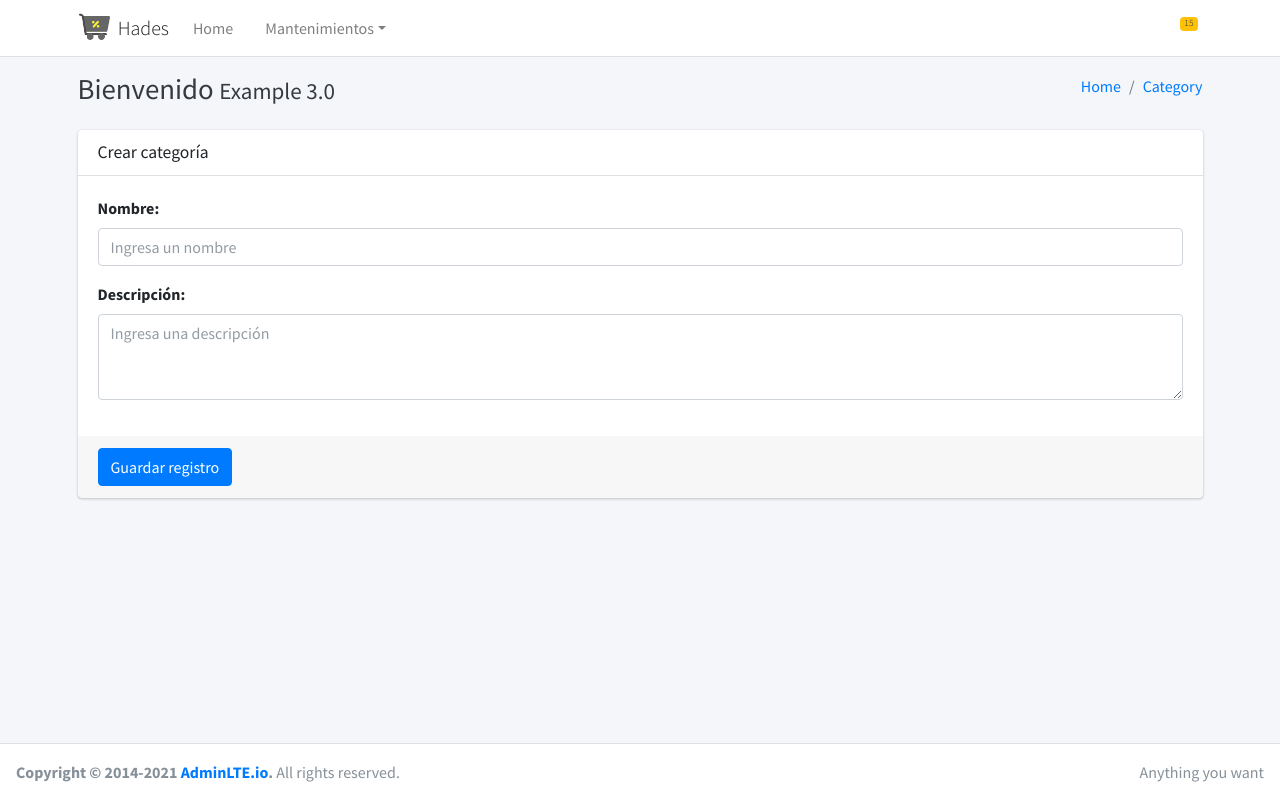
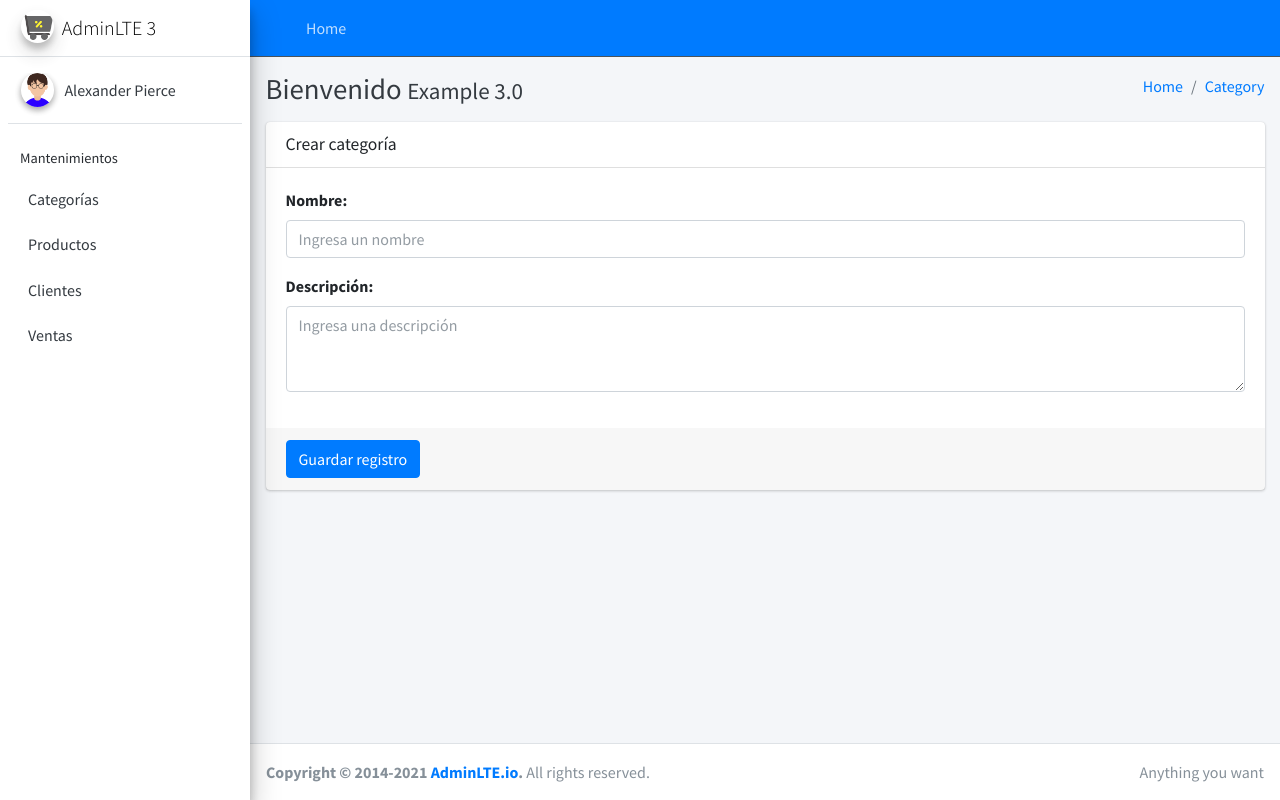
Before and after one commit to geozevallos/django-practica, a Django app: page /erp/category/add/ in a window 1280 px wide. Run offline with Django 3.2, Linux system fonts and the light colour scheme; some libraries are stand-ins or nearby versions.

Commit message:
Puliendo el proyecto, plantillas y demás

```diff
--- a/app/core/erp/templates/category/delete.html
+++ b/app/core/erp/templates/category/delete.html
@@ -1,4 +1,4 @@
-{% extends 'body.html' %}
+{% extends 'layout.html' %}
 
 {% block content %}
 <form action="" method="post" id="deleteForm">
--- a/app/templates/form.html
+++ b/app/templates/form.html
@@ -1,4 +1,5 @@
-{% extends 'body.html' %} {% block content %}
+{% extends 'layout.html' %}
+{% block content %}
 
 <form id="formCreation" action="" method="post">
   <div class="card card-default">
--- a/app/templates/header.html
+++ /dev/null
@@ -1,61 +0,0 @@
-{% load static %}
-<!-- Navbar -->
-<nav class="main-header navbar navbar-expand-md navbar-light navbar-white">
-  <div class="container">
-      <a href="#" class="navbar-brand">
-          <img src="{% static 'img/logo.png' %}" alt="AdminLTE Logo"
-               class="brand-image"
-               style="opacity: .8">
-          <span class="brand-text font-weight-light">Hades</span>
-      </a>
-      <button class="navbar-toggler order-1" type="button" data-toggle="collapse" data-target="#navbarCollapse"
-              aria-controls="navbarCollapse" aria-expanded="false" aria-label="Toggle navigation">
-          <span class="navbar-toggler-icon"></span>
-      </button>
-      <div class="collapse navbar-collapse order-3" id="navbarCollapse">
-          <ul class="navbar-nav">
-              <li class="nav-item">
-                  <a href="#" class="nav-link"><i class="fas fa-home"></i> Home</a>
-              </li>
-              <li class="nav-item dropdown">
-                  <a id="dropdownSubMenu1" href="#" data-toggle="dropdown" aria-haspopup="true" aria-expanded="false"
-                     class="nav-link dropdown-toggle"><i class="fas fa-folder-open"></i> Mantenimientos</a>
-                  <ul aria-labelledby="dropdownSubMenu1" class="dropdown-menu border-0 shadow">
-                      <li><a href="#" class="dropdown-item"><i class="fas fa-truck-loading"></i> Categorías</a></li>
-                      <li><a href="#" class="dropdown-item"><i class="fas fa-boxes"></i> Productos</a></li>
-                      <li><a href="#" class="dropdown-item"><i class="fas fa-users"></i> Clientes</a></li>
-                      <li><a href="#" class="dropdown-item"><i class="fas fa-shopping-cart"></i> Ventas</a></li>
-                  </ul>
-              </li>
-          </ul>
-      </div>
-      <ul class="order-1 order-md-3 navbar-nav navbar-no-expand ml-auto">
-          <li class="nav-item dropdown">
-              <a class="nav-link" data-toggle="dropdown" href="#">
-                  <i class="far fa-bell"></i>
-                  <span class="badge badge-warning navbar-badge">15</span>
-              </a>
-              <div class="dropdown-menu dropdown-menu-lg dropdown-menu-right">
-                  <span class="dropdown-header">15 Notifications</span>
-                  <div class="dropdown-divider"></div>
-                  <a href="#" class="dropdown-item">
-                      <i class="fas fa-envelope mr-2"></i> 4 new messages
-                      <span class="float-right text-muted text-sm">3 mins</span>
-                  </a>
-                  <div class="dropdown-divider"></div>
-                  <a href="#" class="dropdown-item">
-                      <i class="fas fa-users mr-2"></i> 8 friend requests
-                      <span class="float-right text-muted text-sm">12 hours</span>
-                  </a>
-                  <div class="dropdown-divider"></div>
-                  <a href="#" class="dropdown-item">
-                      <i class="fas fa-file mr-2"></i> 3 new reports
-                      <span class="float-right text-muted text-sm">2 days</span>
-                  </a>
-                  <div class="dropdown-divider"></div>
-                  <a href="#" class="dropdown-item dropdown-footer">See All Notifications</a>
-              </div>
-          </li>
-      </ul>
-  </div>
-</nav>
--- a/app/templates/body.html
+++ b/app/templates/hzt/body.html
@@ -3,12 +3,12 @@
     <body class="hold-transition layout-top-nav">
     <div class="wrapper">
         <!-- Header -->
-        {% include 'header.html' %}
+        {% include 'hzt/header.html' %}
         <!-- Content -->
         <div class="content-wrapper">
             <div class="content-header">
                 <div class="container">
-                    <div class="row mb-2">
+                    <div class="row">
                         <div class="col-sm-6">
                             <h1 class="m-0 text-dark"> Bienvenido <small>Example 3.0</small></h1>
                         </div>
--- /dev/null
+++ b/app/templates/layout.html
@@ -0,0 +1 @@
+{% extends 'vtc/body.html' %}
--- a/app/templates/list.html
+++ b/app/templates/list.html
@@ -1,4 +1,4 @@
-{% extends 'body.html' %} {% load static %}
+{% extends 'layout.html' %} {% load static %}
 {% block head %}
   <link
     rel="stylesheet"
--- /dev/null
+++ b/app/templates/vtc/body.html
@@ -0,0 +1,44 @@
+{% extends 'home.html' %}
+{% block body %}
+    <body class="hold-transition sidebar-mini layout-fixed">
+    <div class="wrapper">
+        <!-- Header -->
+        {% include 'vtc/header.html' %}
+        <!-- Sidebar -->
+        {% include 'vtc/sidebar.html' %}
+        <!-- Content -->
+        <div class="content-wrapper">
+            <div class="content-header">
+                <div class="container-fluid">
+                    <div class="row">
+                        <div class="col-sm-6">
+                            <h1 class="m-0 text-dark"> Bienvenido <small>Example 3.0</small></h1>
+                        </div>
+                        <div class="col-sm-6">
+                            <ol class="breadcrumb float-sm-right">
+                                <li class="breadcrumb-item"><a href="#">Home</a></li>
+                                <li class="breadcrumb-item"><a href="{{list_url}}">{{entity}}</a></li>
+                            </ol>
+                        </div>
+                    </div>
+                </div>
+            </div>
+            <div class="content">
+                <div class="container">
+                    {% block content %}
+
+                    {% endblock %}
+                </div>
+            </div>
+        </div>
+        <!-- Footer -->
+        {% include 'footer.html' %}
+    </div>
+
+    <!-- bloque JS -->
+    {% block javascript %}
+
+    {% endblock javascript %}
+
+    </body>
+{% endblock %}
--- /dev/null
+++ b/app/templates/vtc/header.html
@@ -0,0 +1,41 @@
+<nav class="main-header navbar navbar-expand navbar-dark navbar-primary">
+    <ul class="navbar-nav">
+        <li class="nav-item">
+            <a class="nav-link" data-widget="pushmenu" href="#" role="button"><i class="fas fa-bars"></i></a>
+        </li>
+        <li class="nav-item d-none d-sm-inline-block">
+            <a href="#" class="nav-link">Home</a>
+        </li>
+    </ul>
+    <ul class="navbar-nav ml-auto">
+        <li class="nav-item dropdown">
+            <a class="nav-link" data-toggle="dropdown" href="#">
+                <i class="fas fa-users-cog"></i>
+            </a>
+            <div class="dropdown-menu dropdown-menu-lg dropdown-menu-right">
+                    <span class="dropdown-header">
+                        Último Acceso: 12 de Abril de 2020
+                    </span>
+                <div class="dropdown-divider"></div>
+                <a href="#" class="dropdown-item">
+                    <i class="fas fa-edit mr-2"></i> Editar perfil
+                    <span class="float-right text-muted text-sm">3 mins</span>
+                </a>
+                <div class="dropdown-divider"></div>
+                <a href="#" class="dropdown-item">
+                    <i class="fas fa-lock mr-2"></i> Editar password
+                    <span class="float-right text-muted text-sm">12 hours</span>
+                </a>
+                <div class="dropdown-divider"></div>
+                <a href="#" class="dropdown-item dropdown-footer">
+                    <p>Este sistema te permitira realizar diferentes actividades</p>
+                </a>
+            </div>
+        </li>
+        <li class="nav-item">
+            <a class="nav-link" href="#">
+                <i class="fas fa-power-off" aria-hidden="true"></i>
+            </a>
+        </li>
+    </ul>
+</nav>
--- /dev/null
+++ b/app/templates/vtc/sidebar.html
@@ -0,0 +1,57 @@
+{% load static %}
+<aside class="main-sidebar sidebar-light-primary elevation-4">
+    <a href="#" class="brand-link">
+        <img src="{% static 'img/logo.png' %}"
+             alt="AdminLTE Logo"
+             class="brand-image img-circle elevation-3"
+             style="opacity: .8">
+        <span class="brand-text font-weight-light">AdminLTE 3</span>
+    </a>
+    <div class="sidebar">
+        <div class="user-panel mt-3 pb-3 mb-3 d-flex">
+            <div class="image">
+                <img src="{% static 'img/user.png' %}" class="img-circle elevation-2" alt="User Image">
+            </div>
+            <div class="info">
+                <a href="#" class="d-block">Alexander Pierce</a>
+            </div>
+        </div>
+        <nav class="mt-2">
+            <ul class="nav nav-pills nav-sidebar flex-column" data-widget="treeview" role="menu" data-accordion="false">
+                <li class="nav-header">Mantenimientos</li>
+                <li class="nav-item">
+                    <a href="{% url 'erp:category_list' %}" class="nav-link">
+                        <i class="nav-icon fas fa-truck-loading"></i>
+                        <p>
+                            Categorías
+                        </p>
+                    </a>
+                </li>
+                <li class="nav-item">
+                    <a href="#" class="nav-link">
+                        <i class="nav-icon fas fa-boxes"></i>
+                        <p>
+                            Productos
+                        </p>
+                    </a>
+                </li>
+                <li class="nav-item">
+                    <a href="#" class="nav-link">
+                        <i class="nav-icon fas fa-users"></i>
+                        <p>
+                            Clientes
+                        </p>
+                    </a>
+                </li>
+                <li class="nav-item">
+                    <a href="#" class="nav-link">
+                        <i class="nav-icon fas fa-shopping-cart"></i>
+                        <p>
+                            Ventas
+                        </p>
+                    </a>
+                </li>
+            </ul>
+        </nav>
+    </div>
+</aside>
```
Also changed, not shown: app/templates/hzt/header.html (added, +100 -0 lines), app/static/img/user.png (added), 1 other file.
